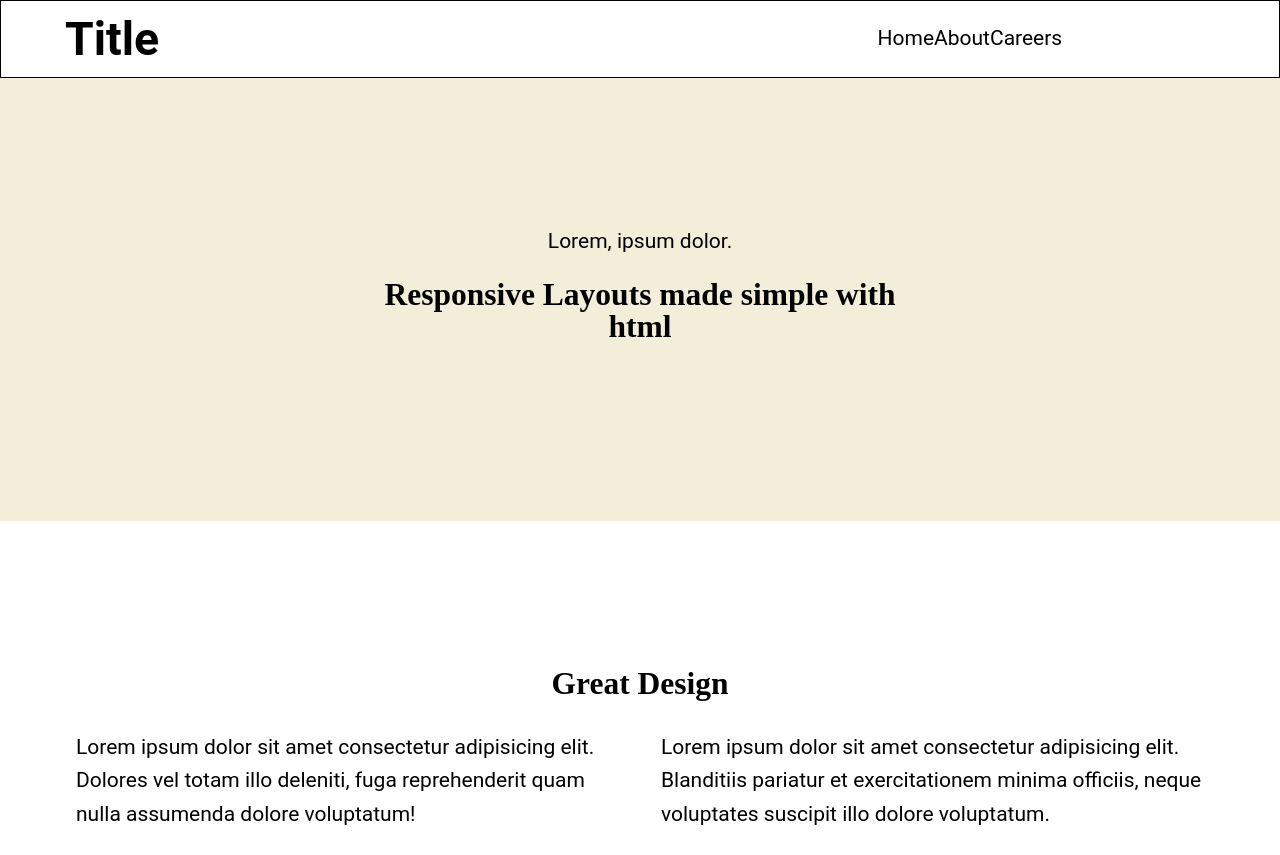
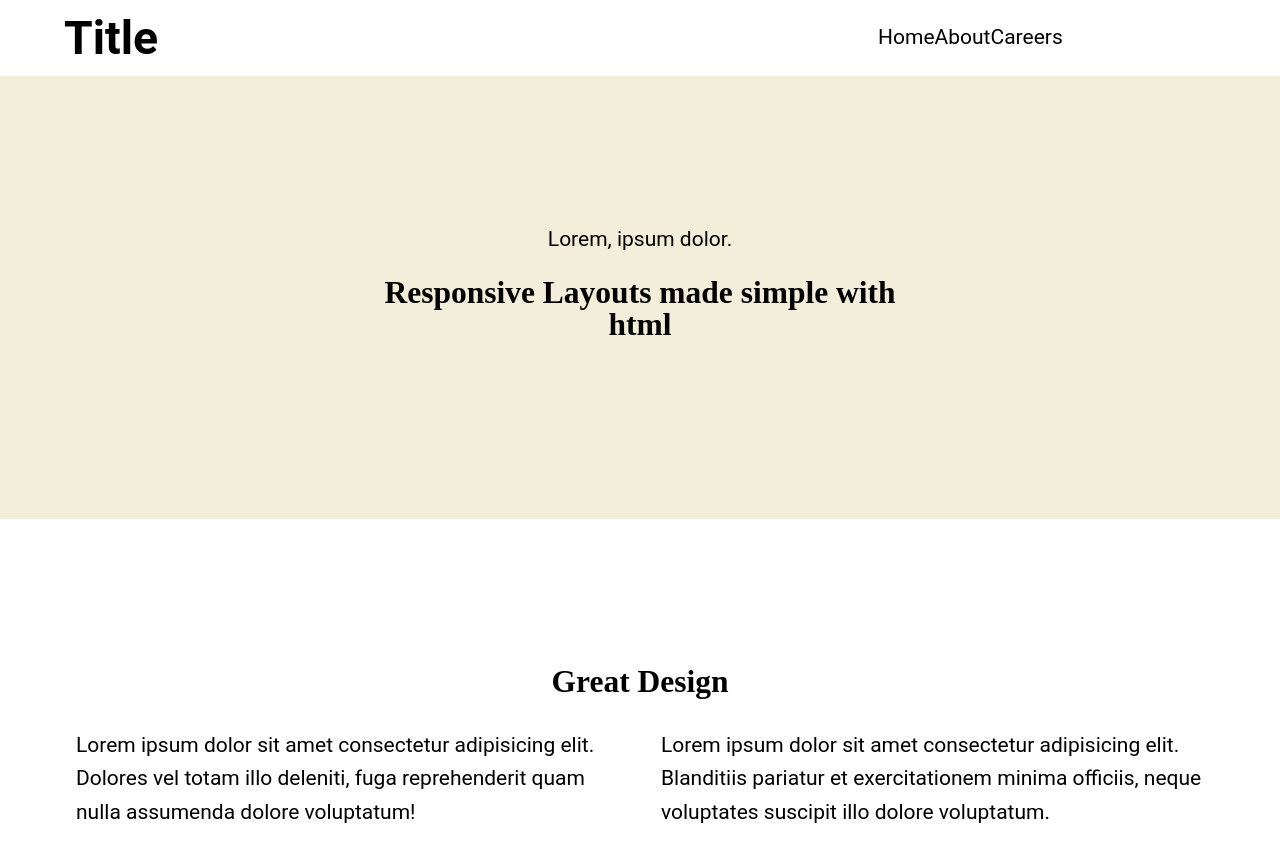
Before and after one commit to gualberto2/responsive-website-2, a plain HTML site: page index.html in a window 1280 px wide. Shown: the top 855 px of the page. Drawn offline with Linux system fonts and the light colour scheme.

Commit message:
commit on master

```diff
--- a/css/style.css
+++ b/css/style.css
@@ -47,7 +47,6 @@ section{
 }
 
 header {
-    border: 1px solid black;
     display: grid;
     grid-auto-flow: column;
     grid-template-rows: 1fr;
@@ -108,7 +107,6 @@ header {
     header {
         display:flex;
         flex-direction: column;
-        justify-content: space-evenly
     }
     .nav-title {
         margin: 0;
@@ -116,8 +114,12 @@ header {
     .nav-buttons {
         margin: 0;
     }
+    .nav-buttons ul {
+        padding: 0;
+    }
     header a {
         text-align: center;
+
     }
 }
 
@@ -159,3 +161,34 @@ header {
     color: var(--clr-neutral-100);
     background-color: var(--clr-neutral-900)
 }
+
+/* nav bar animation */
+.linkani {
+    position: relative;
+    display: inline-block;
+    text-decoration: none;
+    color: #fff;
+}
+.linkani::before,
+.linkani::after {
+    content: '';
+    position: absolute;
+    left: 0;
+    width: 100%;
+    height: 2px;
+    background-color: black;
+    transform: scaleX(0);
+    transition: transform .25s;
+}
+.linkani::before {
+    top: -3px;
+    transform-origin: left;
+}
+.linkani::after {
+    bottom: -3px;
+    transform-origin: right;
+}
+.linkani:hover::before,
+.linkani:hover::after {
+    transform: scaleX(1);
+}
--- a/index.html
+++ b/index.html
@@ -16,9 +16,9 @@
         </div>
         <div class="nav-buttons">
             <ul>
-                <li><a href="">Home</a></li>
-                <li><a href="">About</a></li>
-                <li><a href="">Careers</a></li>
+                <li><a href="" class="linkani">Home</a></li>
+                <li><a href="" class="linkani">About</a></li>
+                <li><a href="" class="linkani">Careers</a></li>
             </ul>
         </div>
     </header>
```
